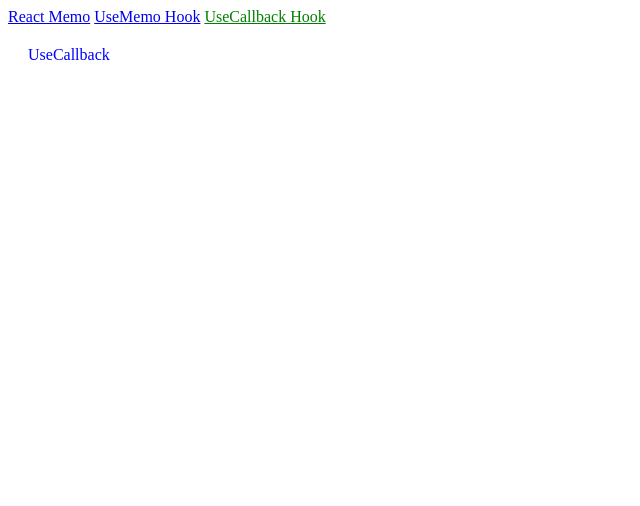
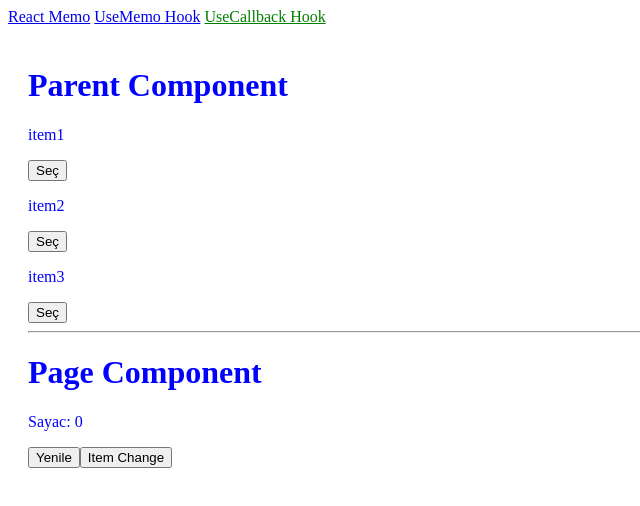
Before and after one commit to neominalsolutions/react-webpack, a React app: page /memoisation/useCallback in a window 1280 px wide. Shown: the top 506 px of the page, without its empty margins (0-640 px from the left). Built offline with nearby package versions, Linux system fonts and the light colour scheme.

Commit message:
Implement memoization in UseCallback component using useMemo and useCallback

```diff
--- a/src/pages/memoisation/pages/usecallback.tsx
+++ b/src/pages/memoisation/pages/usecallback.tsx
@@ -1,7 +1,70 @@
-import React from 'react';
+import React, { useCallback, useMemo, useState } from 'react';
+
+// Not 1: items: string[] javascript de diziler ref type olduğundan dolayı useMemo ile memoization yapmak zorunda kaldık. Yoksa her seferinde yeni bir referans oluşturulduğu için ParentComponent her seferinde render alacaktı.
+
+// Not 2: onSelect Props'da ise javascipt fonksiyonları referans type olduğundan dolayı useCallback ile memoization yapmak zorunda kaldık. Yoksa her seferinde yeni bir referans oluşturulduğu için ParentComponent her seferinde render alacaktı.
+
+// Not 3: items dizi dışında {} object tipinde olsaydı useMemo kullanmamız gerekecekti. Çünkü object tipleri referans type olduğundan  ParentComponent her seferinde render alacaktı.
+
+type Props = {
+	items: string[];
+	onSelect: (id: number) => void;
+};
+
+function ParentComponent({ items, onSelect }: Props) {
+	console.log('ParentComponent render');
+
+	const onButtonSelect = (id: number) => {
+		onSelect(id);
+	};
+
+	return (
+		<>
+			{' '}
+			<h1>Parent Component</h1>
+			{items.map((item: string, index: number) => (
+				<div key={index}>
+					<p>{item}</p>
+					<button onClick={() => onButtonSelect(index)}>Seç</button>
+				</div>
+			))}
+		</>
+	);
+}
+
+const MemoizedParentComponent = React.memo(ParentComponent);
 
 function UseCallback() {
-	return <>UseCallback</>;
+	const [count, setCount] = React.useState(0);
+
+	const [items, setItems] = useState<string[]>(['item1', 'item2', 'item3']);
+
+	return (
+		<>
+			<MemoizedParentComponent
+				items={useMemo(() => items, [items])}
+				onSelect={useCallback((id) => console.log(id), [])}
+			/>
+			{/* <ParentComponent items={items} onSelect={(id) => console.log(id)} /> */}
+			<hr></hr>
+			<h1>Page Component</h1>
+			<p>Sayac: {count}</p>
+			<button
+				onClick={() => {
+					setCount(count + 1);
+				}}
+			>
+				Yenile
+			</button>
+			<button
+				onClick={() => {
+					setItems([...items, 'item' + (items.length + 1)]);
+				}}
+			>
+				Item Change
+			</button>
+		</>
+	);
 }
 
 export default UseCallback;
```
